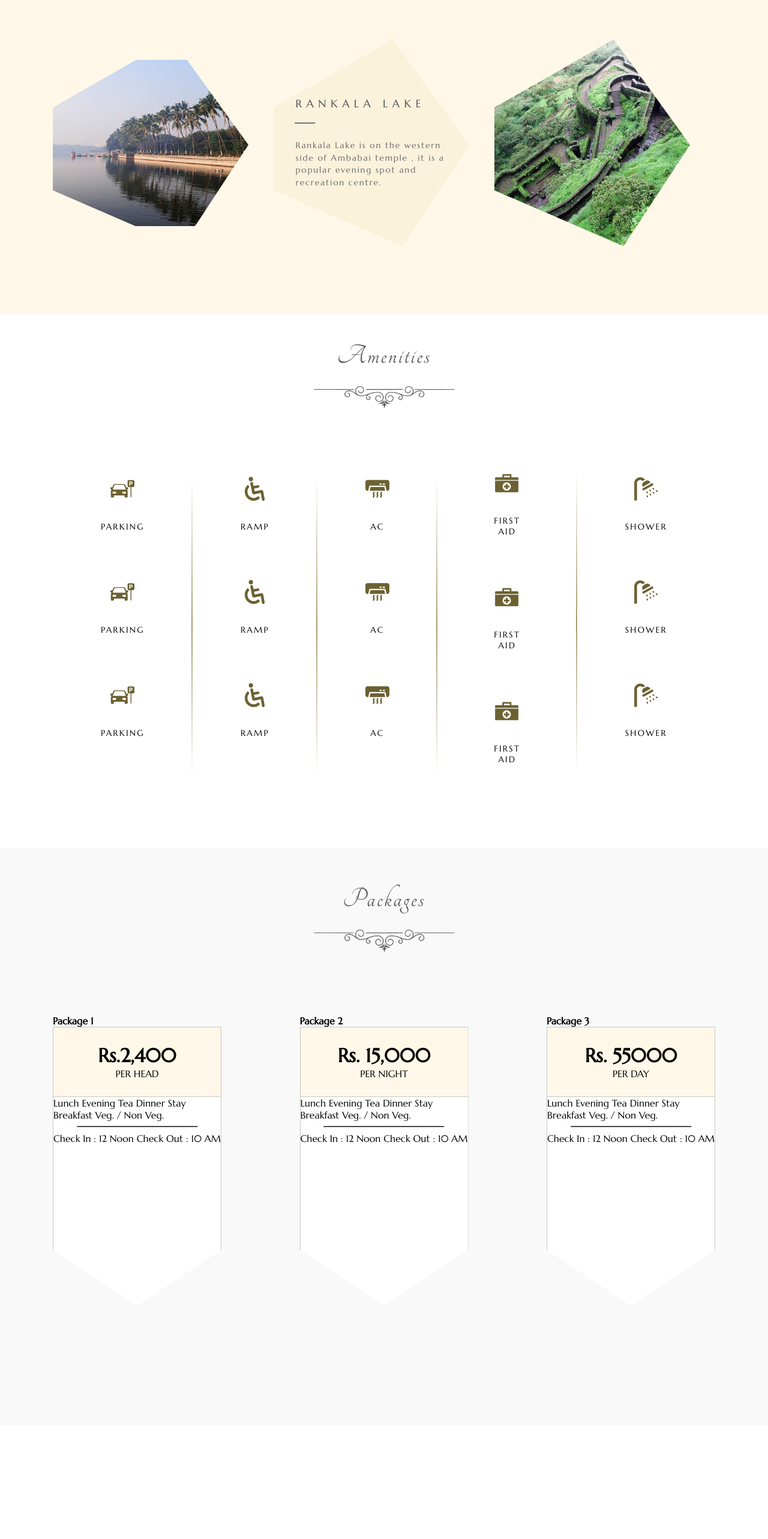
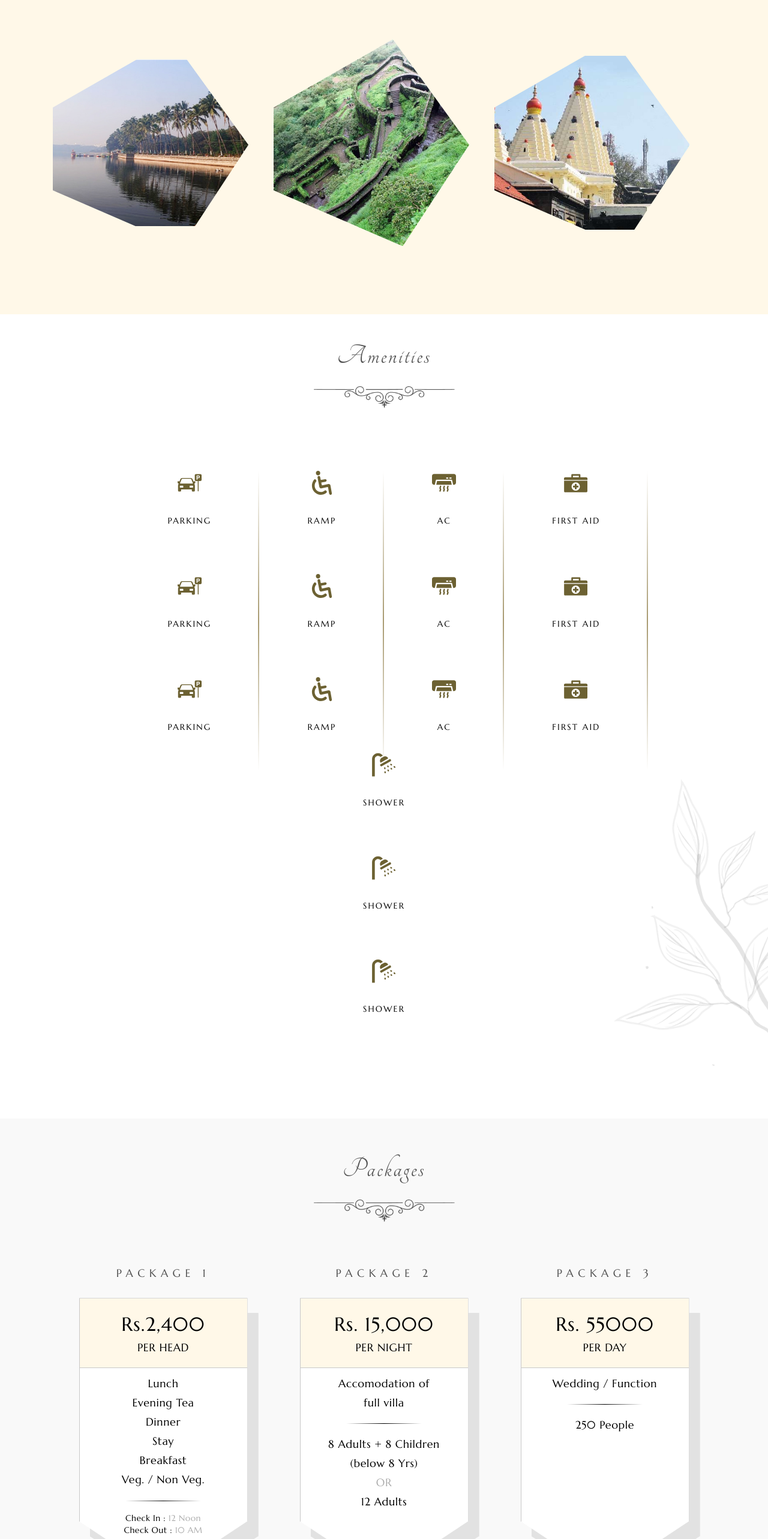
Before and after one commit to Nikhil18-9192/Balaji-villa-nuxt, a Nuxt app: page / in a window 1280 px wide. Shown: the part 997-3563 px from the top of the page at 60% size. Before the commit the page ends 3374 px from the top, so only its background shows below. Built offline with nearby package versions, Linux system fonts and the light colour scheme.

Commit message:
fix all sections

```diff
--- a/components/Amenities.vue
+++ b/components/Amenities.vue
@@ -1,5 +1,6 @@
 <template>
   <div id="amenities">
+    <img class="bg-img" src="plant.png" alt="" />
     <div class="title">
       <h1>Amenities</h1>
       <img src="title-img2.png" alt="" />
@@ -77,9 +78,27 @@ export default {
 #amenities {
   position: relative;
   padding: 40px 88px 140px 88px;
+  @include for-phone-only {
+    padding: 40px 30px 40px 30px;
+  }
+  .bg-img {
+    position: absolute;
+    bottom: 0;
+    right: 0;
+    width: 350px;
+    @include for-phone-only {
+      right: 0px;
+    }
+    @include for-tablet-only {
+      right: 0px;
+    }
+  }
   .title {
     text-align: center;
     padding-bottom: 100px;
+    @include for-phone-only {
+      padding-bottom: 30px;
+    }
     h1 {
       font-family: 'Tangerine';
       font-weight: normal;
@@ -99,17 +118,28 @@ export default {
   .grid-container {
     display: flex;
     // gap: 60px;
+    flex-wrap: wrap;
     justify-content: center;
     align-items: center;
     .col {
       position: relative;
       padding: 0 80px;
       display: flex;
+      flex-wrap: wrap;
       gap: 80px;
       flex-direction: column;
       justify-content: flex-start;
       align-items: center;
       min-height: 470px;
+      @include for-phone-only {
+        padding: 0 30px;
+        gap: 30px;
+        min-height: 380px;
+      }
+      @include for-tablet-only {
+        padding: 0 60px;
+        min-height: 510px;
+      }
       .item {
         min-height: 80px;
         text-align: center;
@@ -142,17 +172,27 @@ export default {
         position: absolute;
         right: 0;
         top: 0;
+        @include for-phone-only {
+          display: none;
+        }
       }
     }
     .col-last {
       position: relative;
       padding: 0 80px;
       display: flex;
+      flex-wrap: wrap;
       gap: 80px;
       flex-direction: column;
       justify-content: flex-start;
       align-items: center;
       min-height: 470px;
+      @include for-phone-only {
+        padding: 0 45px;
+        gap: 60px;
+        flex-direction: row;
+        min-height: 250px;
+      }
       .item {
         min-height: 80px;
         text-align: center;
--- a/components/Nearby.vue
+++ b/components/Nearby.vue
@@ -7,17 +7,34 @@
     <client-only>
       <carousel
         class="carousel"
-        :per-page="3"
+        :perPageCustom="[
+          [375, 1],
+          [768, 2],
+          [1200, 3],
+        ]"
         :loop="true"
+        :autoplay="true"
+        :autoplayTimeout="5000"
         :mouse-drag="true"
         :paginationEnabled="false"
       >
         <slide class="slide" v-for="(slide, i) in slides" :key="i">
-          <img class="image" v-if="slide.src" :src="slide.src" alt="" />
-          <div class="text" v-else>
-            <h4>{{ slide.title }}</h4>
-            <hr />
-            <p>{{ slide.desc }}</p>
+          <div
+            class="slide-content"
+            @mouseover="hoverEvent(i)"
+            @mouseleave="outEvent"
+          >
+            <img
+              v-if="!hover || i !== index"
+              class="image"
+              :src="slide.src"
+              alt=""
+            />
+            <div class="text" v-if="hover && i === index">
+              <h4>{{ slide.title }}</h4>
+              <hr />
+              <p>{{ slide.desc }}</p>
+            </div>
           </div>
         </slide>
       </carousel>
@@ -35,20 +52,58 @@ export default {
   },
   data() {
     return {
+      hover: false,
+      index: -1,
       slides: [
-        { src: '/rankala.jpg' },
         {
+          src: '/rankala.jpg',
           title: 'Rankala Lake',
           desc:
             'Rankala Lake is on the western side of Ambabai temple , it is a popular evening spot and recreation centre.',
         },
-        { src: '/panhala.jpg' },
-        { src: '/mahalaxmi.jpg' },
-        { src: '/rankala.jpg' },
-        { src: '/panhala.jpg' },
-        { src: '/mahalaxmi.jpg' },
+
+        {
+          src: '/panhala.jpg',
+          title: 'Panhala Fort',
+          desc:
+            'Rankala Lake is on the western side of Ambabai temple , it is a popular evening spot and recreation centre.',
+        },
+        {
+          src: '/mahalaxmi.jpg',
+          title: 'Mahalaxmi Temple',
+          desc:
+            'Rankala Lake is on the western side of Ambabai temple , it is a popular evening spot and recreation centre.',
+        },
+        {
+          src: '/rankala.jpg',
+          title: 'Rankala Lake',
+          desc:
+            'Rankala Lake is on the western side of Ambabai temple , it is a popular evening spot and recreation centre.',
+        },
+        {
+          src: '/panhala.jpg',
+          title: 'Panhala Fort',
+          desc:
+            'Rankala Lake is on the western side of Ambabai temple , it is a popular evening spot and recreation centre.',
+        },
+        {
+          src: '/mahalaxmi.jpg',
+          title: 'Mahalaxmi Temple',
+          desc:
+            'Rankala Lake is on the western side of Ambabai temple , it is a popular evening spot and recreation centre.',
+        },
       ],
     }
+  },
+  methods: {
+    hoverEvent(i) {
+      this.index = i
+      this.hover = true
+    },
+    outEvent() {
+      this.index = -1
+      this.hover = false
+    },
   },
 }
 </script>
@@ -59,10 +114,17 @@ export default {
   position: relative;
   height: 728px;
   padding: 0 88px;
+  @include for-phone-only {
+    padding: 0 30px;
+    height: 600px;
+  }
   .title {
     text-align: center;
     padding-top: 48px;
     padding-bottom: 100px;
+    @include for-phone-only {
+      padding: 30px 0;
+    }
     h1 {
       font-family: 'Tangerine';
       font-weight: normal;
@@ -84,13 +146,16 @@ export default {
     position: relative;
     .slide {
       width: 100%;
+      cursor: pointer;
       .image {
+        transition: 0.3s ease all;
         object-fit: contain;
         width: 326px;
         height: 345px;
         clip-path: polygon(61% 0, 100% 51%, 66% 100%, 0 73%, 0 33%);
       }
       .text {
+        transition: 0.3s ease all;
         background: #fbf2dc;
         width: 326px;
         height: 345px;
@@ -99,6 +164,7 @@ export default {
         flex-direction: column;
         justify-content: center;
         align-items: center;
+        padding-left: 8px;
         h4 {
           color: #515151;
           font-weight: normal;
--- a/components/PackageCard.vue
+++ b/components/PackageCard.vue
@@ -1,12 +1,14 @@
 <template>
   <div class="card-wrap">
     <h4>{{ title }}</h4>
-    <div class="card">
-      <div class="top">
-        <h1>{{ price }}</h1>
-        <p>{{ quantity }}</p>
+    <div class="card-element">
+      <div class="card">
+        <div class="top">
+          <h1>{{ price }}</h1>
+          <p>{{ quantity }}</p>
+        </div>
+        <slot></slot>
       </div>
-      <slot></slot>
     </div>
   </div>
 </template>
@@ -19,11 +21,28 @@ export default {
 
 <style lang="scss" scoped>
 .card-wrap {
+  position: relative;
+  @include for-phone-only {
+    margin-bottom: 65px;
+  }
+  h4 {
+    font-weight: normal;
+    font-size: 18px;
+    line-height: 124.19%;
+    letter-spacing: 0.415em;
+    text-transform: uppercase;
+    color: #515151;
+    text-align: center;
+    margin-bottom: 30px;
+  }
+  .card-element {
+    position: relative;
+    filter: drop-shadow(18px 25px 0px rgba(0, 0, 0, 0.09));
+  }
   .card {
     height: 463px;
     width: 279px;
     background: #fff;
-    box-shadow: 18px 25px 2px rgba(0, 0, 0, 0.09);
     clip-path: polygon(100% 0, 100% 80%, 50% 100%, 0 80%, 0 0);
     border: 1px solid #c8c8c8;
     .top {
@@ -35,6 +54,21 @@ export default {
       height: 115px;
       width: 100%;
       border-bottom: 1px solid #c8c8c8;
+      h1 {
+        font-weight: normal;
+        font-size: 32px;
+        line-height: 40px;
+        text-align: center;
+        letter-spacing: 0.035em;
+        margin-bottom: 7px;
+      }
+      p {
+        font-weight: normal;
+        font-size: 18px;
+        line-height: 23px;
+        text-align: center;
+        letter-spacing: 0.035em;
+      }
     }
   }
 }
--- a/components/Packages.vue
+++ b/components/Packages.vue
@@ -7,25 +7,47 @@
     <div class="card-container">
       <PackageCard title="Package 1" price="Rs.2,400 " quantity="PER HEAD">
         <div class="card1">
-          <p>Lunch Evening Tea Dinner Stay Breakfast Veg. / Non Veg.</p>
-          <hr />
-          <p>Check In : 12 Noon Check Out : 10 AM</p>
+          <p>Lunch</p>
+          <p>Evening Tea</p>
+          <p>Dinner</p>
+          <p>Stay</p>
+          <p>Breakfast</p>
+          <p>Veg. / Non Veg.</p>
+          <div class="line"></div>
+          <p class="bottom-txt">
+            Check In : <span style="color: #acacac">12 Noon</span>
+          </p>
+          <p class="bottom-txt">
+            Check Out : <span style="color: #acacac">10 AM</span>
+          </p>
         </div>
       </PackageCard>
       <PackageCard title="Package 2" price="Rs. 15,000  " quantity="PER NIGHT">
         <div class="card1">
-          <p>Lunch Evening Tea Dinner Stay Breakfast Veg. / Non Veg.</p>
-          <hr />
-          <p>Check In : 12 Noon Check Out : 10 AM</p>
+          <p>
+            Accomodation of <br />
+            full villa
+          </p>
+          <div class="line"></div>
+          <p>8 Adults + 8 Children</p>
+          <p>(below 8 Yrs)</p>
+          <p style="color: #acacac; font-size: 18px">OR</p>
+          <p>12 Adults</p>
         </div>
       </PackageCard>
       <PackageCard title="Package 3" price="Rs. 55000  " quantity="PER DAY">
         <div class="card1">
-          <p>Lunch Evening Tea Dinner Stay Breakfast Veg. / Non Veg.</p>
-          <hr />
-          <p>Check In : 12 Noon Check Out : 10 AM</p>
+          <p>Wedding / Function</p>
+          <div class="line"></div>
+          <p>250 People</p>
         </div>
       </PackageCard>
+    </div>
+    <div class="footer-text">
+      <p class="number">+91 93 7373 1717 | +91 89 7598 8689</p>
+      <p class="address">
+        C S No 643 Opp Panhala Club, Panhala, Maharashtra 416114
+      </p>
     </div>
   </div>
 </template>
@@ -40,11 +62,20 @@ export default {
 <style lang="scss" scoped>
 #packages {
   position: relative;
-  padding: 55px 88px 200px 88px;
+  padding: 55px 88px 115px 88px;
   background: #f9f9f9;
+  @include for-phone-only {
+    padding: 30px;
+  }
+  @include for-tablet-only {
+    padding: 55px 60px 85px 60px;
+  }
   .title {
     text-align: center;
-    padding-bottom: 100px;
+    padding-bottom: 70px;
+    @include for-phone-only {
+      padding-bottom: 30px;
+    }
     h1 {
       font-family: 'Tangerine';
       font-weight: normal;
@@ -64,18 +95,55 @@ export default {
   .card-container {
     display: flex;
     flex-wrap: wrap;
-    justify-content: space-between;
+    justify-content: space-around;
   }
   .card1 {
-    hr {
-      background: radial-gradient(
-        1149.27% 50% at 50% 50%,
-        #000000 0%,
-        rgba(255, 255, 255, 0) 99.99%,
-        rgba(196, 196, 196, 0) 100%
+    margin-top: 10px;
+    p {
+      font-weight: normal;
+      font-size: 18px;
+      line-height: 178.69%;
+      text-align: center;
+      letter-spacing: 0.035em;
+    }
+    .line {
+      background: rgb(255, 255, 255);
+      background: linear-gradient(
+        90deg,
+        rgba(255, 255, 255, 1) 20%,
+        rgba(0, 0, 0, 1) 50%,
+        rgba(255, 255, 255, 1) 80%
       );
       height: 1px;
-      width: 200px;
+      width: 210px;
+      margin: 18px auto;
+    }
+    .bottom-txt {
+      font-weight: normal;
+      font-size: 14px;
+      line-height: 144.39%;
+      text-align: center;
+      letter-spacing: 0.035em;
+    }
+  }
+  .footer-text {
+    margin-top: 100px;
+    text-align: center;
+    font-weight: normal;
+    font-size: 18px;
+    line-height: 23px;
+    text-align: center;
+    letter-spacing: 0.1em;
+    @include for-phone-only {
+      margin-top: 0;
+      font-size: 16px;
+    }
+    .number {
+      color: #000000;
+      margin-bottom: 20px;
+    }
+    .address {
+      color: #9c9c9c;
     }
   }
 }
--- a/nuxt.config.js
+++ b/nuxt.config.js
@@ -47,6 +47,10 @@ export default {
     '@nuxtjs/axios',
     '@nuxtjs/style-resources',
   ],
+  styleResources: {
+    scss: ['~assets/global.scss'],
+  },
+
   devModules: ['@nuxtjs/eslint-module'],
 
   // Axios module configuration: https://go.nuxtjs.dev/config-axios
--- a/pages/index.vue
+++ b/pages/index.vue
@@ -14,7 +14,4 @@ export default {
 }
 </script>
 
-<style lang="scss" scoped>
-#home-page {
-}
-</style>
+<style lang="scss" scoped></style>
```
Also changed, not shown: components/Hero.vue (+12 -0 lines), components/Toolbar.vue (+41 -3 lines).
